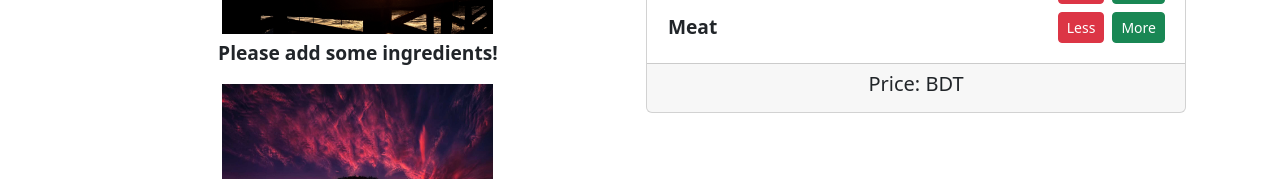
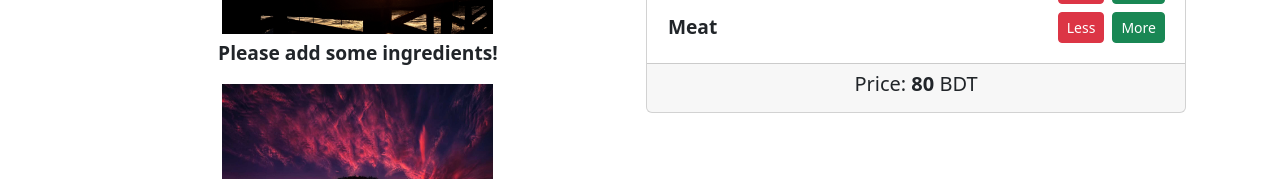
Before and after one commit to Horraira/burger-builder, a React (Create React App) app: page / in a window 1280 px wide. Shown: the part 261-442 px from the top of the page. Built offline with nearby package versions, Linux system fonts and the light colour scheme.

Commit message:
Showing Price on Card

```diff
--- a/src/Components/BurgerBuilder/BurgerBuilder.js
+++ b/src/Components/BurgerBuilder/BurgerBuilder.js
@@ -1,6 +1,12 @@
 import React, { Component } from "react";
 import Burger from "./Burger/Burger";
 import Controls from "./Controls/Controls";
+
+const INGREDIENT_PRICES = {
+  salad: 20,
+  cheese: 40,
+  meat: 90,
+};
 
 export default class BurgerBuilder extends Component {
   state = {
@@ -9,25 +15,28 @@
       { type: "salad", amount: 0 },
       { type: "cheese", amount: 0 },
     ],
+    totalPrice: 80,
   };
 
   addIngredient = (type) => {
     const ingredients = [...this.state.ingredients];
+    const newPrice = this.state.totalPrice + INGREDIENT_PRICES[type];
     for (let item of ingredients) {
       if (item.type === type) item.amount++;
     }
-    this.setState({ ingredients: ingredients });
+    this.setState({ ingredients: ingredients, totalPrice: newPrice });
   };
 
   removeIngredient = (type) => {
     const ingredients = [...this.state.ingredients];
+    const newPrice = this.state.totalPrice - INGREDIENT_PRICES[type];
     for (let item of ingredients) {
       if (item.type === type) {
         if (item.amount <= 0) return;
         item.amount--;
       }
     }
-    this.setState({ ingredients: ingredients });
+    this.setState({ ingredients: ingredients, totalPrice: newPrice });
   };
 
   render() {
@@ -37,6 +46,7 @@
         <Controls
           ingredientAdded={this.addIngredient}
           ingredientremoved={this.removeIngredient}
+          price={this.state.totalPrice}
         />
       </div>
     );
--- a/src/Components/BurgerBuilder/Controls/Controls.js
+++ b/src/Components/BurgerBuilder/Controls/Controls.js
@@ -53,7 +53,9 @@
           })}
         </CardBody>
         <CardFooter>
-          <h5>Price: BDT</h5>
+          <h5>
+            Price: <strong>{props.price}</strong> BDT
+          </h5>
         </CardFooter>
       </Card>
     </div>
```
